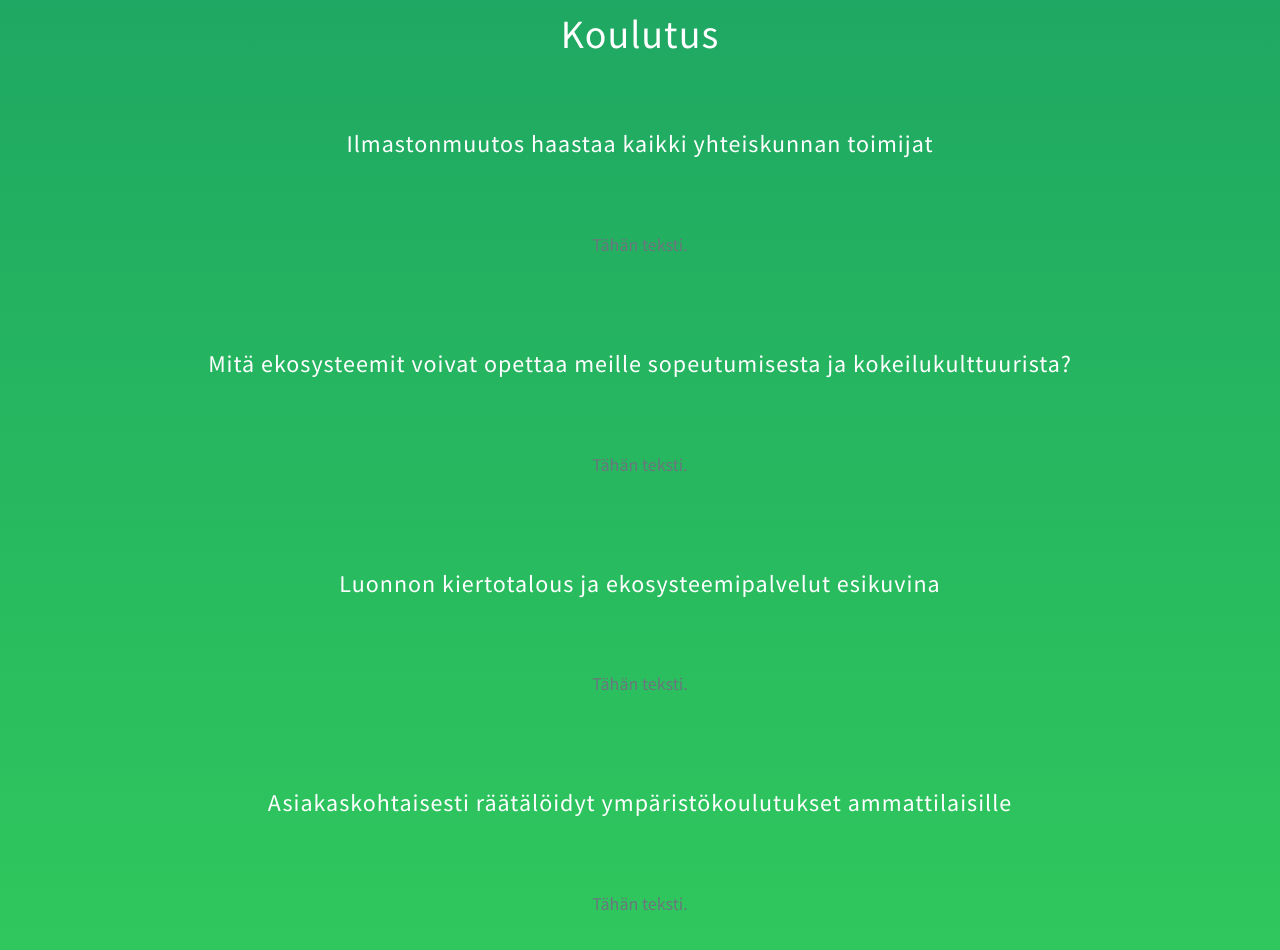
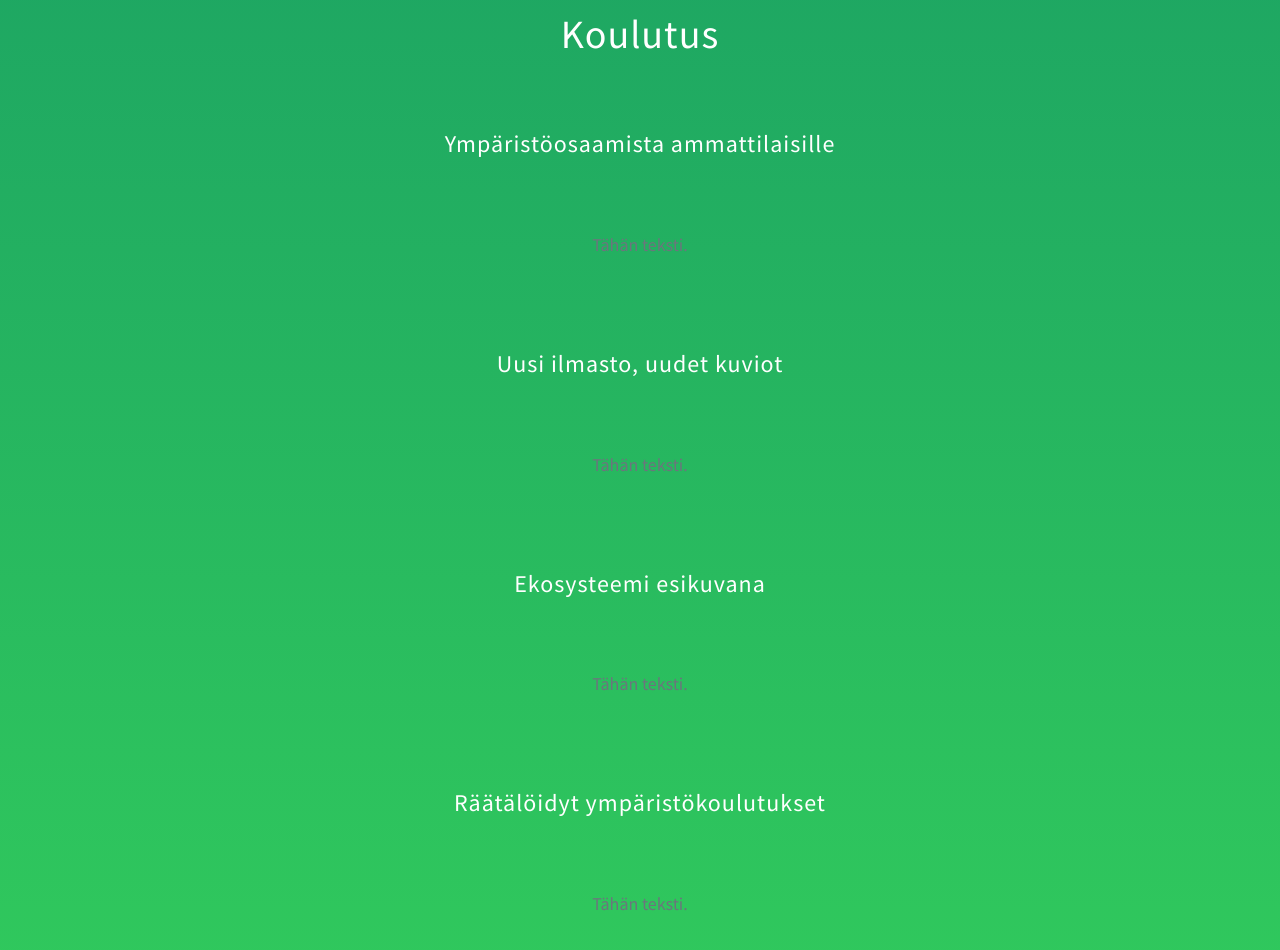
Before and after one commit to virveviertio/aviertio.github.io, a plain HTML site: page index.html in a window 1280 px wide. Shown: the part 940-1890 px from the top of the page. Drawn offline with nearby package versions, Linux system fonts and the light colour scheme.

Commit message:
Update index.html
koulutus-osuuden alaotsikot

```diff
--- a/index.html
+++ b/index.html
@@ -73,13 +73,13 @@
     <section class="download bg-primary text-center" id="Koulutus">
       <div class="container" style="color:white">  <!-- #91ff9a -->
         <h1 class="mb-5"><span style="color:white">Koulutus</span></h1><br>
-        <h4 class="mb-5">Ilmastonmuutos haastaa kaikki yhteiskunnan toimijat</h4><br>
+        <h4 class="mb-5">Ympäristöosaamista ammattilaisille</h4><br>
 		<p class="text-muted">Tähän teksti.</p><br><br><br>
-		<h4 class="mb-5">Mitä ekosysteemit voivat opettaa meille sopeutumisesta ja kokeilukulttuurista?</h4><br>
+		<h4 class="mb-5">Uusi ilmasto, uudet kuviot</h4><br>
 		<p class="text-muted">Tähän teksti.</p><br><br><br>
-        <h4 class="mb-5">Luonnon kiertotalous ja ekosysteemipalvelut esikuvina</h4><br>
+        <h4 class="mb-5">Ekosysteemi esikuvana</h4><br>
 		<p class="text-muted">Tähän teksti.</p><br><br><br>
-        <h4 class="mb-5">Asiakaskohtaisesti räätälöidyt ympäristökoulutukset ammattilaisille</h4><br>
+        <h4 class="mb-5">Räätälöidyt ympäristökoulutukset</h4><br>
 		<p class="text-muted">Tähän teksti.</p>
       </div>
     </section>
```
